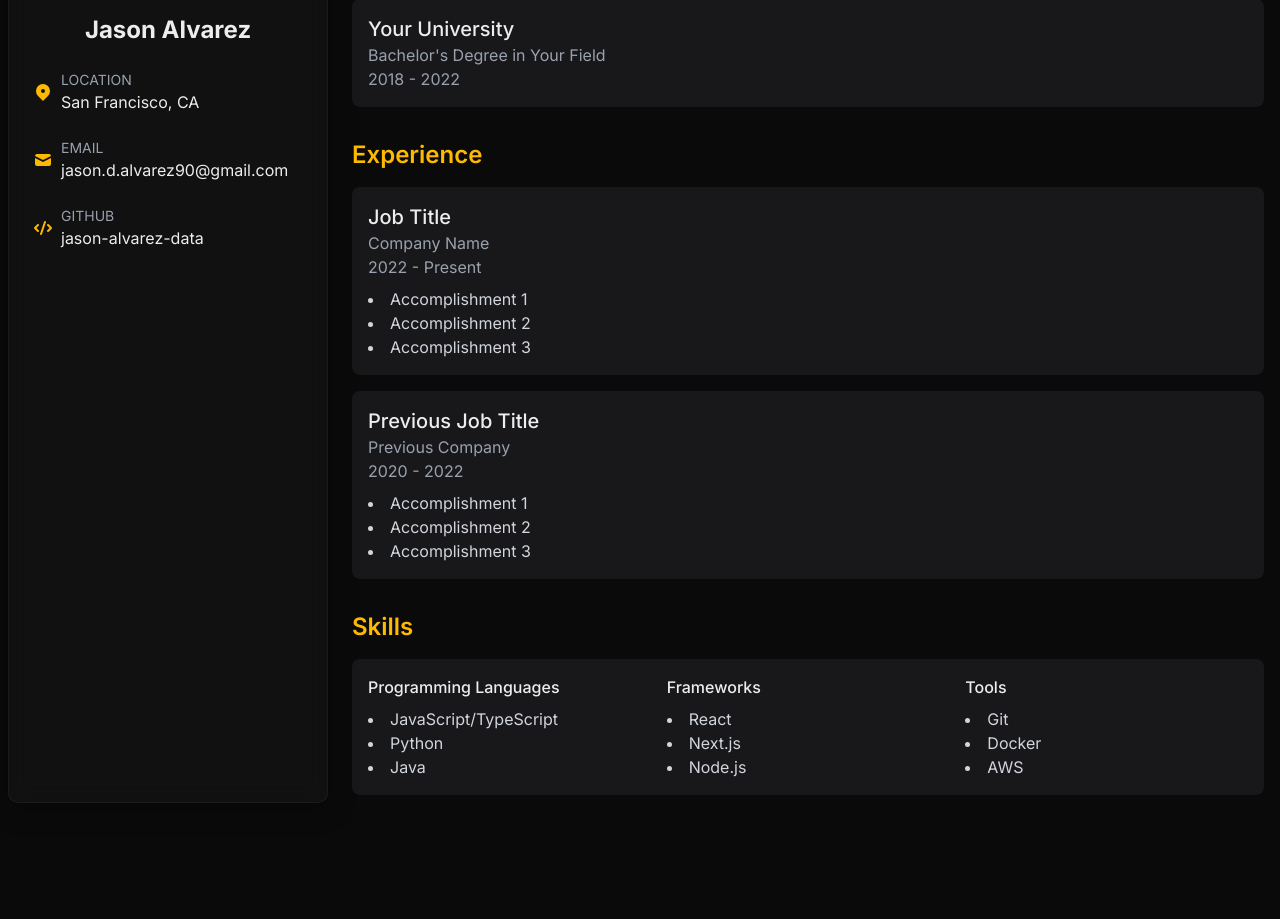
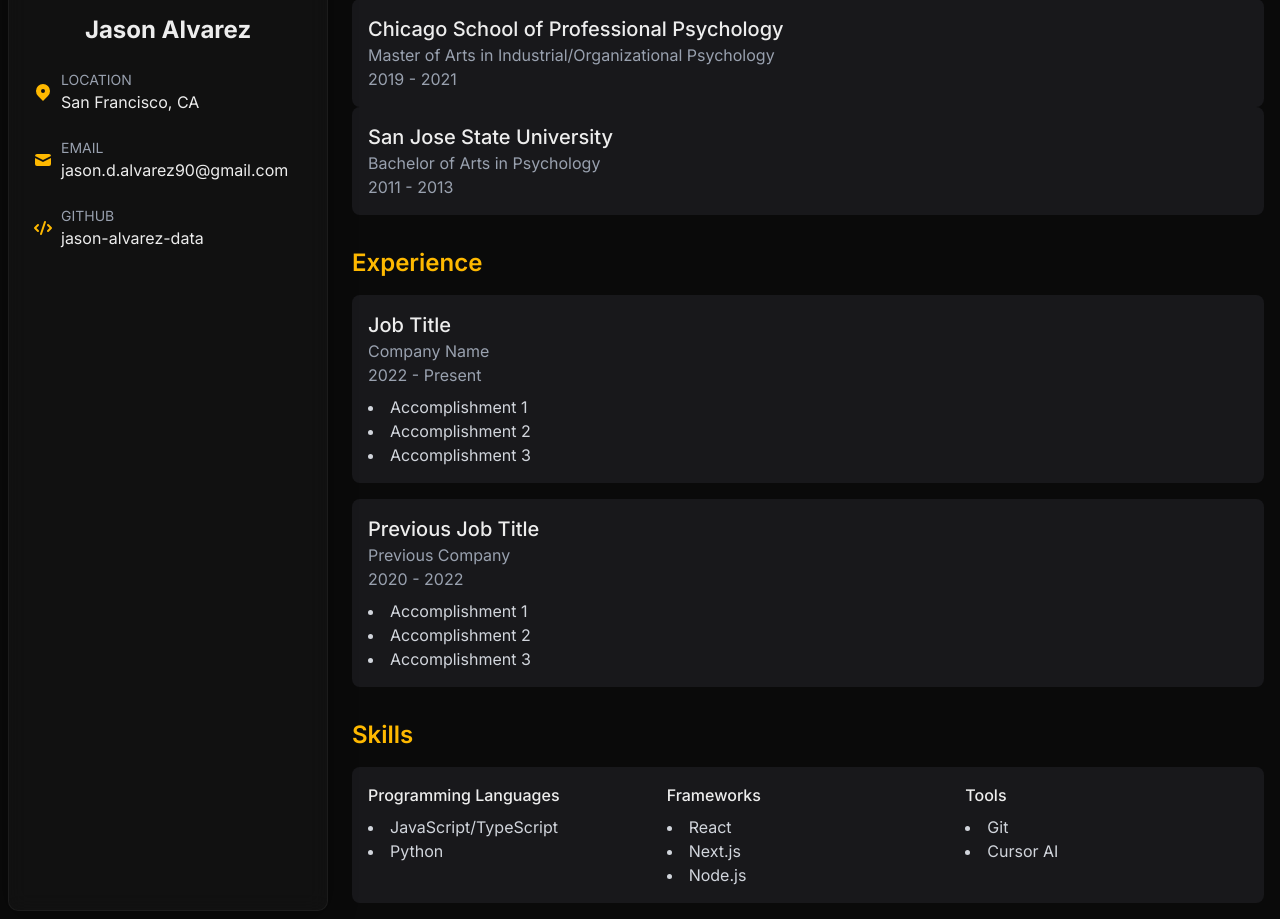
Before and after one commit to jason-alvarez-data/personal-portfolio, a Next.js app: page /resume in a window 1280 px wide. Shown: the part 227-1146 px from the top of the page. Before the commit the page ends 1038 px from the top, so only its background shows below. Built offline with nearby package versions, Linux system fonts and the light colour scheme.

Commit message:
Added more details to my portfolio page

```diff
--- a/src/app/about/page.tsx
+++ b/src/app/about/page.tsx
@@ -17,20 +17,20 @@
 
         <h2 className="text-xl font-semibold text-amber-400 mt-8 mb-4">My Journey</h2>
         <p>
-          Share your journey here. How you got started, what inspired you, and where you are now.
+        My inspiration for learning to program applications with AI stems from my intrinsic desire to tackle challenges independently and problem-solve within my own projects. I thrive on creating and addressing unique obstacles in a space where I can take the time to develop solutions on my own terms, continuously pushing the boundaries of my skills and creativity.
         </p>
 
         <h2 className="text-xl font-semibold text-amber-400 mt-8 mb-4">Skills & Expertise</h2>
         <ul className="list-disc pl-5 space-y-2">
-          <li>Skill 1 - Details about your proficiency</li>
-          <li>Skill 2 - Details about your proficiency</li>
-          <li>Skill 3 - Details about your proficiency</li>
-          <li>Skill 4 - Details about your proficiency</li>
+          <li>Problem Solving - I demonstrate creativity and efficiency in overcoming coding challenges by utilizing AI tools like Cursor AI editor to find innovative solutions.</li>
+          <li>Project Management - I skillfully organize, plan, and execute projects, ensuring they are throughly developed and shared on GitHub for broader community engagement.</li>
+          <li>Collaboration - I actively contribue to and foster a collaborative environment by sharing my projects on GitHub, encouraging others to participate and enhance my work.</li>
+          <li>Continous Learning - I'm committed to growing my programming skills with the assistance of AI which showcases my dedication to lifelong learning and adaptability in the tech field.</li>
         </ul>
 
         <h2 className="text-xl font-semibold text-amber-400 mt-8 mb-4">Personal Interests</h2>
         <p>
-          When I'm not coding, I enjoy... (your hobbies and interests)
+          When I'm not exploring new technologies, I enjoy hiking around my local area and have began collecting coins from around the world.
         </p>
       </div>
     </div>
--- a/src/app/page.tsx
+++ b/src/app/page.tsx
@@ -47,12 +47,11 @@
 
 
           <p>
-            In my spare time, I focus on contributing to open-source projects, alongside working out 💪,
-            pursuing my hobbies 📸, and writing tech content ✍️.
+            In my spare time, I focus on processing my skills and learning in new technologies while also ensuring I take time out of my day to soak in sunlight and go hiking on my free time.
           </p>
 
           <p>
-            Self-motivated, Team player, Love coding 💻
+            Self-motivated, Avid Learner of new technologies, and a Team player.
           </p>
         </div>
       </div>
--- a/src/app/portfolio/page.tsx
+++ b/src/app/portfolio/page.tsx
@@ -1,11 +1,11 @@
 export default function Portfolio() {
     const projects = [
       {
-        title: "Project 1",
-        description: "A brief description of your project and what technologies you used.",
+        title: "Weather Dashboard",
+        description: "A weather dashboard that allows users to enter the name of any city around the world and receive real-time weather data from the OpenWeather API.",
         image: "/projects/project1.jpg",
-        tags: ["React", "Next.js", "Tailwind CSS"],
-        link: "#"
+        tags: ["HTML", "Python", "React", "Next.js", "Tailwind CSS"],
+        link: "https://github.com/jason-alvarez-data/weather_dashboard"
       },
       {
         title: "Project 2",
--- a/src/app/resume/page.tsx
+++ b/src/app/resume/page.tsx
@@ -8,9 +8,15 @@
           <section>
             <h2 className="text-2xl font-semibold text-amber-400 mb-4">Education</h2>
             <div className="bg-zinc-900 p-4 rounded-lg">
-              <h3 className="text-xl font-medium">Your University</h3>
-              <p className="text-gray-400">Bachelor's Degree in Your Field</p>
-              <p className="text-gray-400">2018 - 2022</p>
+              <h3 className="text-xl font-medium">Chicago School of Professional Psychology</h3>
+              <p className="text-gray-400">Master of Arts in Industrial/Organizational Psychology</p>
+              <p className="text-gray-400">2019 - 2021</p>
+            </div>
+
+            <div className="bg-zinc-900 p-4 rounded-lg">
+              <h3 className="text-xl font-medium">San Jose State University</h3>
+              <p className="text-gray-400">Bachelor of Arts in Psychology</p>
+              <p className="text-gray-400">2011 - 2013</p>
             </div>
           </section>
 
@@ -50,7 +56,6 @@
                   <ul className="list-disc list-inside text-gray-300">
                     <li>JavaScript/TypeScript</li>
                     <li>Python</li>
-                    <li>Java</li>
                   </ul>
                 </div>
                 <div>
@@ -65,8 +70,7 @@
                   <h3 className="font-medium mb-2">Tools</h3>
                   <ul className="list-disc list-inside text-gray-300">
                     <li>Git</li>
-                    <li>Docker</li>
-                    <li>AWS</li>
+                    <li>Cursor AI</li>
                   </ul>
                 </div>
               </div>
```
